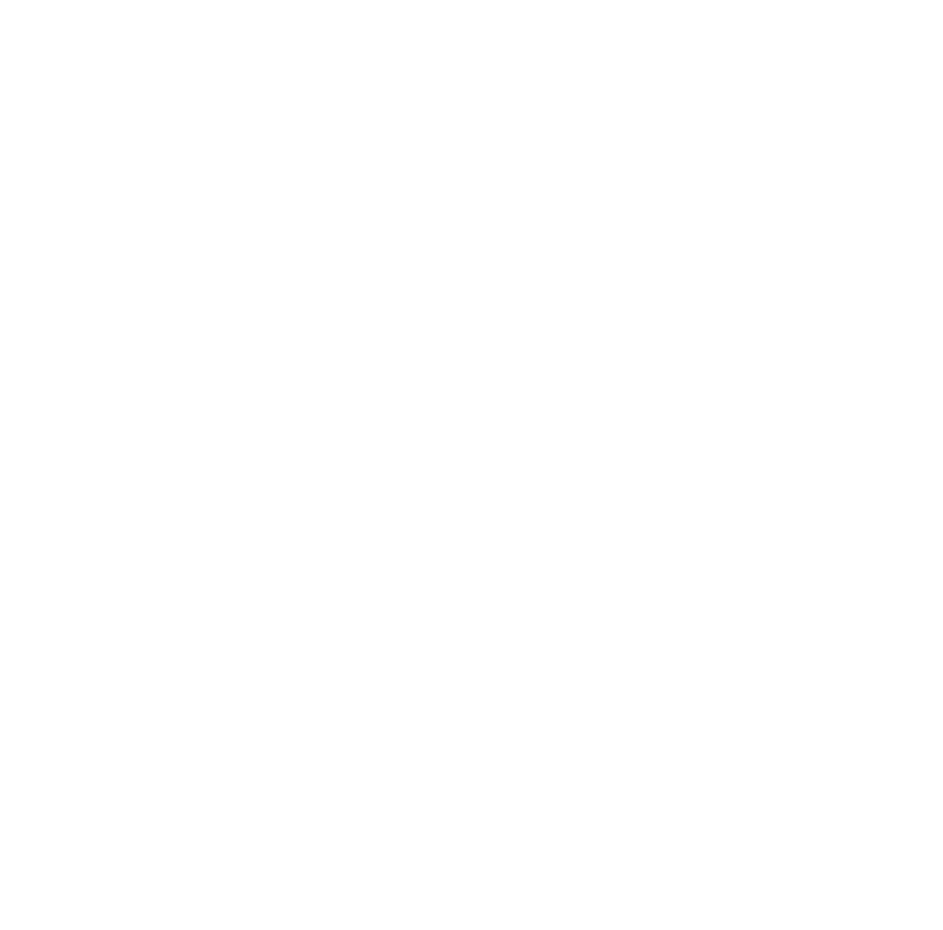
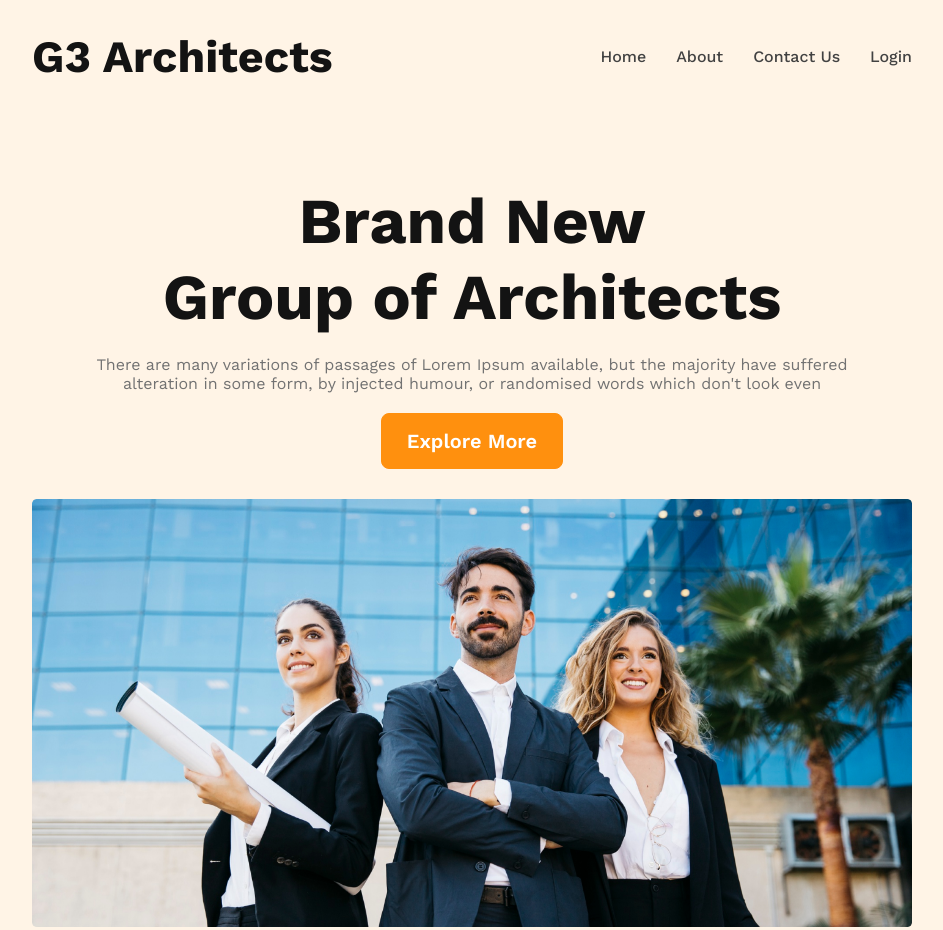
Before and after one commit to smefti70/G3-Architects, a plain HTML site: page index.html in a window 1280 px wide. Shown: the whole page, without its empty margins (168-1111 px from the left). Before the commit the page ends 800 px from the top, so only its background shows below. Drawn offline with nearby package versions, Linux system fonts and the light colour scheme.

Commit message:
Header Section Added

```diff
--- a/css/styles.css
+++ b/css/styles.css
@@ -0,0 +1,84 @@
+/*Imported Work Sans Font from Google fonts */
+@import url('https://fonts.googleapis.com/css2?family=Work+Sans:wght@400;500;600;700&display=swap');
+
+/* shared styles */
+
+* {
+    margin: 0;
+    font-family: 'Work Sans', sans-serif;
+}
+
+.btn-primary{
+    background-color: #FF900E;
+    color: #FFF;
+    padding: 15px 25px;
+    font-size: 1.25rem;
+    font-weight: 600;
+    border: 1px solid #FF900E;
+    border-radius: 8px;
+    cursor: pointer;
+}
+
+.btn-primary:hover{
+    background-color: rgba(255, 144, 14, 0.10);
+    color: #FF900E;
+}
+
+/* header styles */
+header{
+    background: rgba(255, 144, 14, 0.10);
+    padding: 30px 200px;
+}
+
+header nav{
+    display: flex;
+    justify-content: space-between;
+    align-items: center;
+}
+
+.nav-title{
+    cursor: pointer;
+    margin-top: 0px;
+    color:#131313;
+    font-weight: 700;
+    font-size: 2.8rem;
+}
+
+nav ul{
+    display: flex;
+    gap: 30px;
+}
+
+nav ul li{
+    list-style-type: none;
+}
+
+nav ul li a{
+    color: #424242;
+    font-size: 1rem;
+    font-weight: 500;
+    text-decoration: none;
+}
+
+/* banner styles */
+.banner{
+    margin-top: 100px;
+}
+.banner-content{
+    max-width: 800px;
+    text-align: center;
+    margin: 0 auto;
+}
+.banner-title{
+    color: #131313;
+    font-size: 4rem;
+    font-weight: 700;
+}
+.banner-description{
+    color: #727272;
+    margin: 20px 0;
+}
+.banner img{
+    margin-top: 30px;
+    width: 100%;
+}
--- a/index.html
+++ b/index.html
@@ -1,12 +1,39 @@
 <!DOCTYPE html>
 <html lang="en">
+
 <head>
     <meta charset="UTF-8">
     <meta name="viewport" content="width=device-width, initial-scale=1.0">
     <title>G3 Architects</title>
     <link rel="stylesheet" href="css/styles.css">
 </head>
+
 <body>
+    <header>
+        <nav>
+            <h3 class="nav-title">G3 Architects</h3>
+            <ul>
+                <li><a href="">Home</a></li>
+                <li><a href="">About</a></li>
+                <li><a href="">Contact Us</a></li>
+                <li><a href="">Login</a></li>
+            </ul>
+        </nav>
+        <div class="banner">
+            <div class="banner-content">
+                <h1 class="banner-title">Brand New<br>Group of Architects</h1>
+                <p class="banner-description">There are many variations of passages of Lorem Ipsum available, but the majority have suffered alteration in some form, by injected humour, or randomised words which don't look even</p>
+                <button class="btn-primary">Explore More</button>
+            </div>
+            <img src="images/banner.png" alt="">
+        </div>
+    </header>
+    <main>
 
+    </main>
+    <footer>
+
+    </footer>
 </body>
+
 </html>
```
